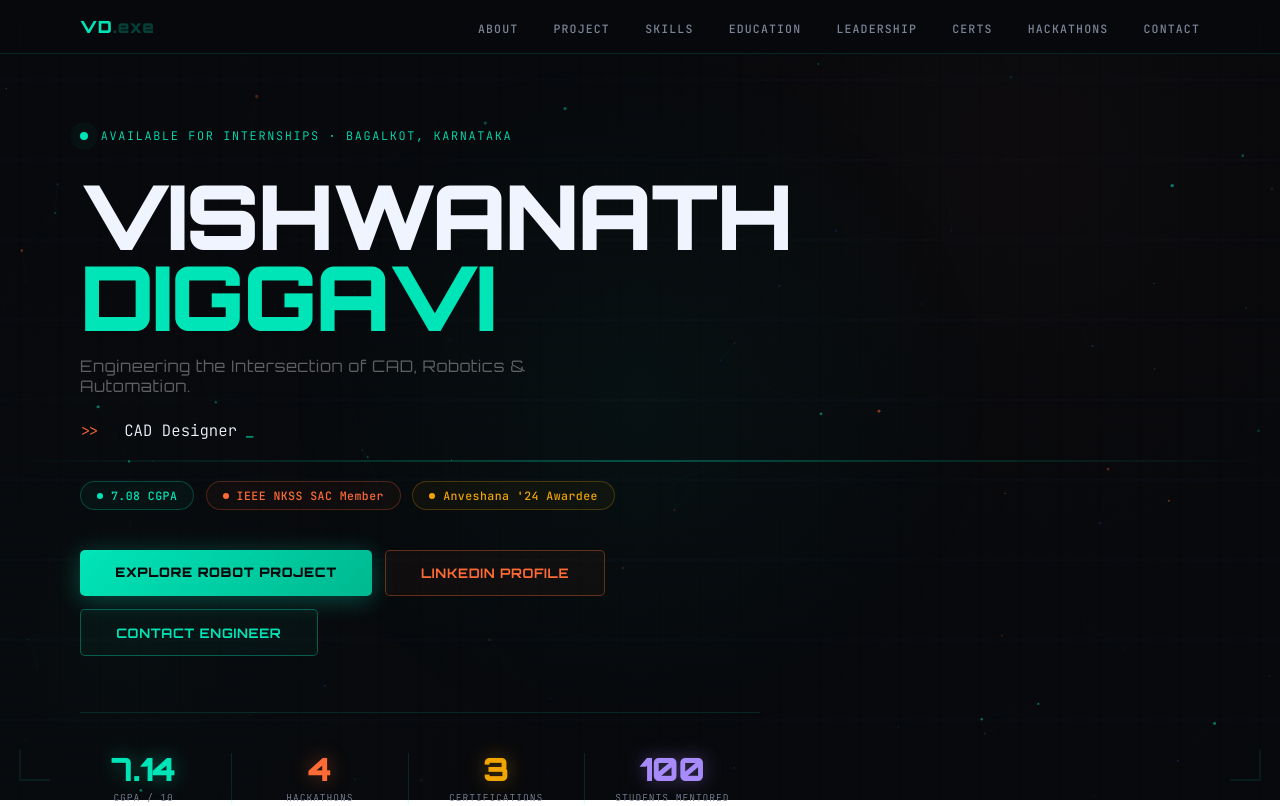
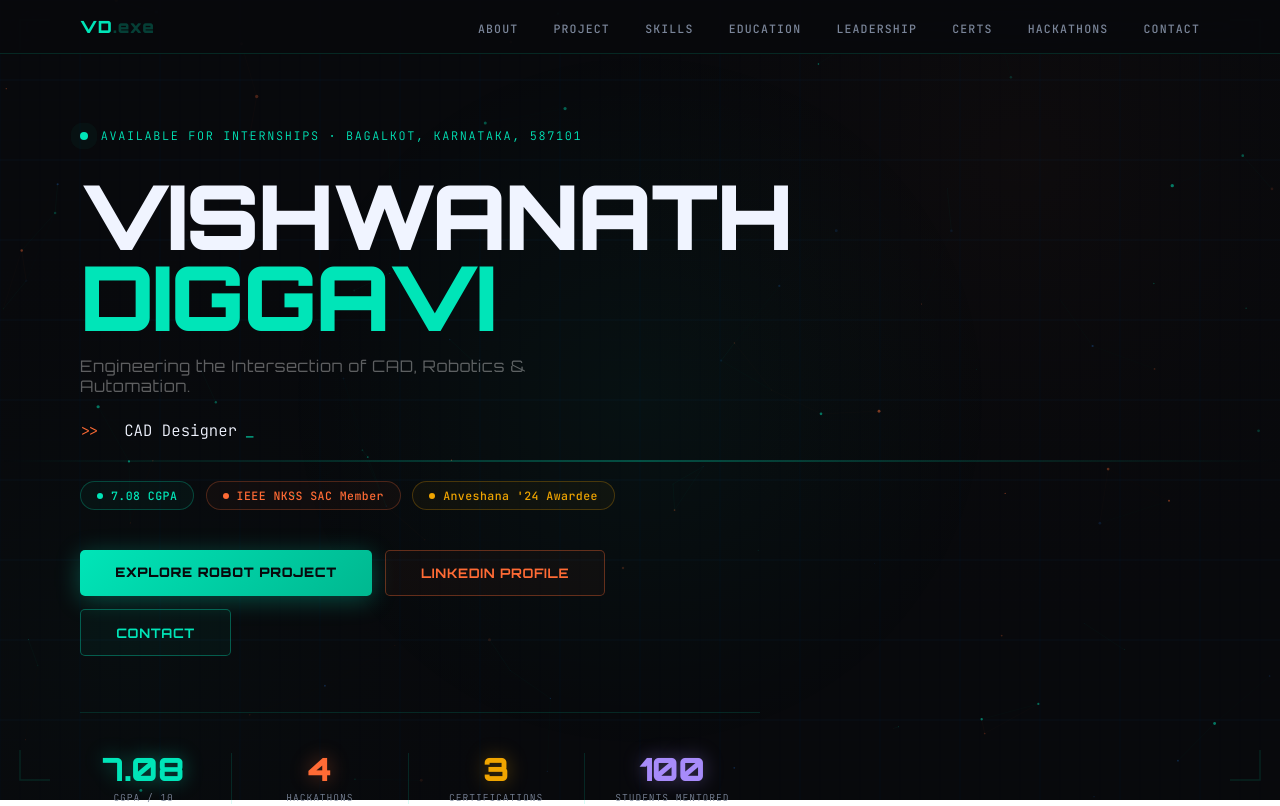
Before and after one commit to vishwa-2004/PORTFOLIO, a React (Vite) app: page / in a window 1280 px wide. Shown: the top 806 px of the page. Built offline with nearby package versions, Linux system fonts and the light colour scheme.

Commit message:
Update internship location and contact link

```diff
--- a/src/sections/Hero.jsx
+++ b/src/sections/Hero.jsx
@@ -24,7 +24,7 @@ export default function Hero() {
         {/* availability tag */}
         <div style={{ fontFamily: "'JetBrains Mono',monospace", fontSize: '.74rem', color: 'var(--teal)', letterSpacing: '.14em', textTransform: 'uppercase', marginBottom: '2rem', display: 'flex', alignItems: 'center', gap: '.8rem' }}>
           <span className="ping" />
-          Available for Internships · Bagalkot, Karnataka
+          Available for Internships · Bagalkot, Karnataka, 587101
         </div>
 
         {/* NAME */}
@@ -59,13 +59,13 @@ export default function Hero() {
         <div style={{ display: 'flex', gap: '.8rem', flexWrap: 'wrap', marginBottom: '3.5rem' }}>
           <a href="#project" className="cta-primary">Explore Robot Project</a>
           <a href={ME.linkedin} target="_blank" rel="noreferrer" className="cta-orange">LinkedIn Profile</a>
-          <a href="#contact" className="cta-outline">Contact Engineer</a>
+          <a href="#contact" className="cta-outline">Contact </a>
         </div>
 
         {/* STATS */}
         <div style={{ display: 'flex', gap: 0, borderTop: '1px solid var(--border)', paddingTop: '2.5rem', flexWrap: 'wrap' }}>
           {[
-            { val: 7.14, label: 'CGPA / 10', float: true, color: '#00e5b8' },
+            { val: 7.08, label: 'CGPA / 10', float: true, color: '#00e5b8' },
             { val: 4,    label: 'Hackathons', color: '#ff6b35' },
             { val: 3,    label: 'Certifications', color: '#f0a500' },
             { val: 100,  label: 'Students Mentored', color: '#a78bfa' },
```
